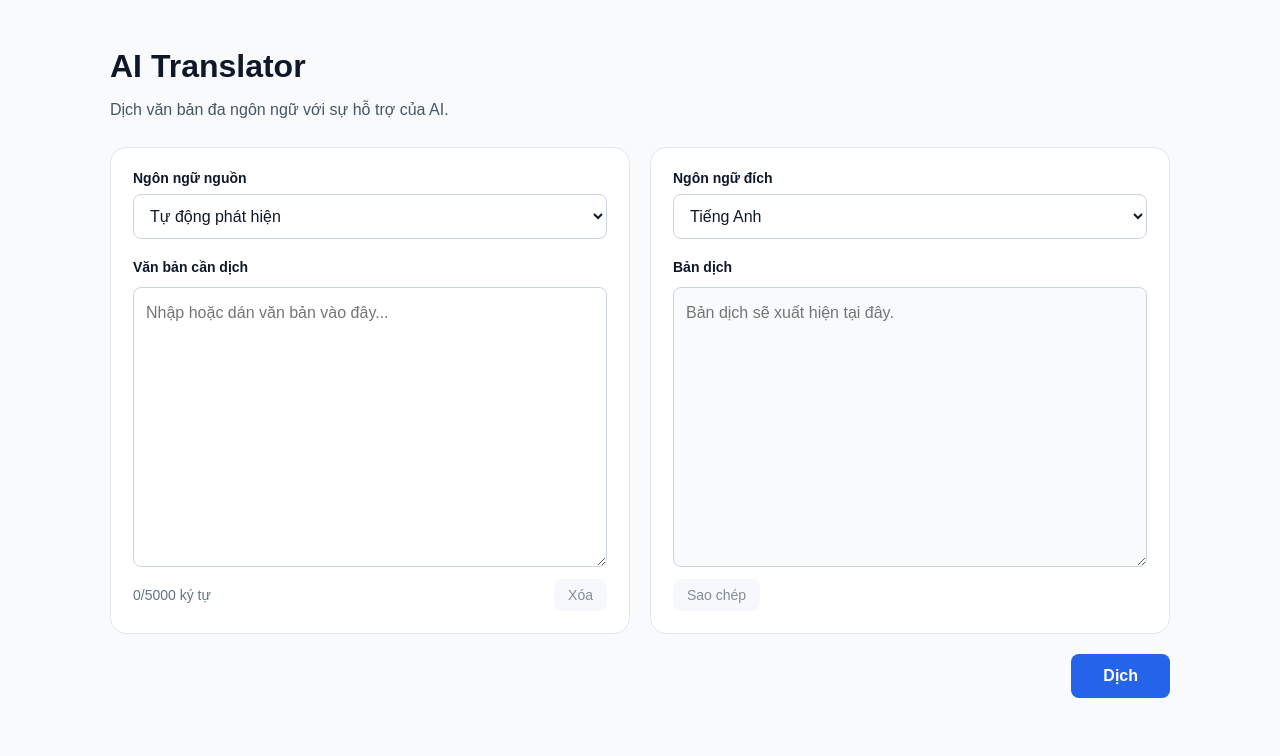
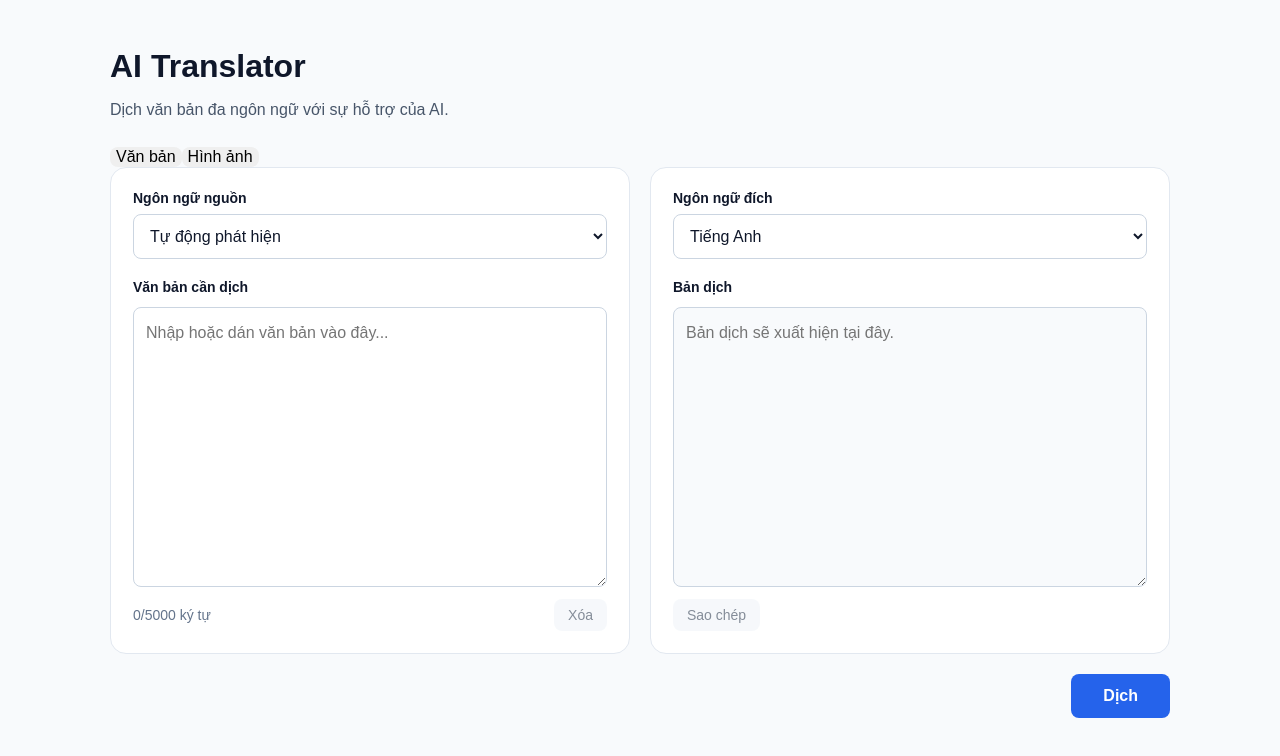
Before and after one commit to hienbn1910/LingoAI, a React (Vite) app in the folder client/: page / in a window 1280 px wide. Shown: the top 756 px of the page. Built offline with nearby package versions, Linux system fonts and the light colour scheme.

Commit message:
them thanh chuyen doi va update giao dien

```diff
--- a/client/src/pages/TranslatorPage.jsx
+++ b/client/src/pages/TranslatorPage.jsx
@@ -1,5 +1,6 @@
 import { useState } from "react";
 import LanguageSelect from "../components/LanguageSelect";
+import ImageTranslator from "../components/ImageTranslator"; // Đã thêm import component dịch ảnh
 import { languages, MAX_TEXT_LENGTH } from "../constants/languages";
 import { submitTranslation } from "../services/translationApi";
 
@@ -9,6 +10,11 @@ function TranslatorPage() {
   const [targetLanguage, setTargetLanguage] = useState("en");
   const [translatedText, setTranslatedText] = useState("");
   const [detectedLanguage, setDetectedLanguage] = useState("");
+
+  // --- THÊM STATE QUẢN LÝ CHẾ ĐỘ VÀ LƯU ẢNH ---
+  const [translateMode, setTranslateMode] = useState("text"); // 'text' hoặc 'image'
+  const [selectedImage, setSelectedImage] = useState(null); // Lưu file ảnh được chọn
+  // -------------------------------------------
 
   const [loading, setLoading] = useState(false);
   const [error, setError] = useState("");
@@ -25,10 +31,17 @@ function TranslatorPage() {
     event.preventDefault();
     clearFeedback();
 
-    if (!text.trim()) {
+    // --- CẬP NHẬT KIỂM TRA ĐẦU VÀO THEO CHẾ ĐỘ ---
+    if (translateMode === "text" && !text.trim()) {
       setError("Vui lòng nhập văn bản cần dịch.");
       return;
     }
+
+    if (translateMode === "image" && !selectedImage) {
+      setError("Vui lòng chọn hoặc tải lên một hình ảnh.");
+      return;
+    }
+    // -------------------------------------------
 
     if (sourceLanguage === targetLanguage) {
       setError("Vui lòng chọn ngôn ngữ đích khác ngôn ngữ nguồn.");
@@ -38,6 +51,7 @@ function TranslatorPage() {
     setLoading(true);
 
     try {
+      // (Phần gọi API dịch văn bản giữ nguyên, sau này API OCR ảnh sẽ nối tiếp vào đây)
       const result = await submitTranslation({
         text,
         sourceLanguage,
@@ -57,6 +71,7 @@ function TranslatorPage() {
       setLoading(false);
     }
   }
+
   async function handleCopy() {
     setError("");
     setMessage("");
@@ -88,6 +103,30 @@ function TranslatorPage() {
           <p>Dịch văn bản đa ngôn ngữ với sự hỗ trợ của AI.</p>
         </header>
 
+        {/* 1. Thanh chuyển đổi chế độ */}
+        <div className="flex gap-6 mb-4 border-b border-gray-200 pb-2 px-2">
+          <button
+            type="button"
+            onClick={() => {
+              setTranslateMode("text");
+              clearFeedback();
+            }}
+            className={`font-semibold pb-1 transition cursor-pointer ${translateMode === "text" ? "text-blue-600 border-b-2 border-blue-600" : "text-gray-500 hover:text-gray-700"}`}
+          >
+            Văn bản
+          </button>
+          <button
+            type="button"
+            onClick={() => {
+              setTranslateMode("image");
+              clearFeedback();
+            }}
+            className={`font-semibold pb-1 transition cursor-pointer ${translateMode === "image" ? "text-blue-600 border-b-2 border-blue-600" : "text-gray-500 hover:text-gray-700"}`}
+          >
+            Hình ảnh
+          </button>
+        </div>
+
         <form onSubmit={handleSubmit}>
           <div className="translation-grid">
             <section className="translation-panel">
@@ -103,8 +142,10 @@ function TranslatorPage() {
                 disabled={loading}
               />
 
+              {/* --- DÙNG ĐIỀU KIỆN ĐỂ CHUYỂN ĐỔI GIAO DIỆN CỘT TRÁI --- */}
+              {translateMode === "text" ? (
+                <>
                   <label htmlFor="source-text">Văn bản cần dịch</label>
-
                   <textarea
                     id="source-text"
                     value={text}
@@ -135,6 +176,23 @@ function TranslatorPage() {
                       Xóa
                     </button>
                   </div>
+                </>
+              ) : (
+                /* GỌI COMPONENT DỊCH ẢNH VÀO ĐÂY */
+                <ImageTranslator
+                  selectedImage={selectedImage}
+                  onImageSelect={(file) => {
+                    setSelectedImage(file);
+                    clearFeedback();
+                    setMessage(`Đã chọn tệp: ${file.name}`);
+                  }}
+                  onClearImage={() => {
+                    setSelectedImage(null);
+                    clearFeedback();
+                  }}
+                />
+              )}
+              {/* ---------------------------------------------------- */}
             </section>
 
             <section className="translation-panel">
```
Lines whose indentation alone changed are shown as unchanged.
